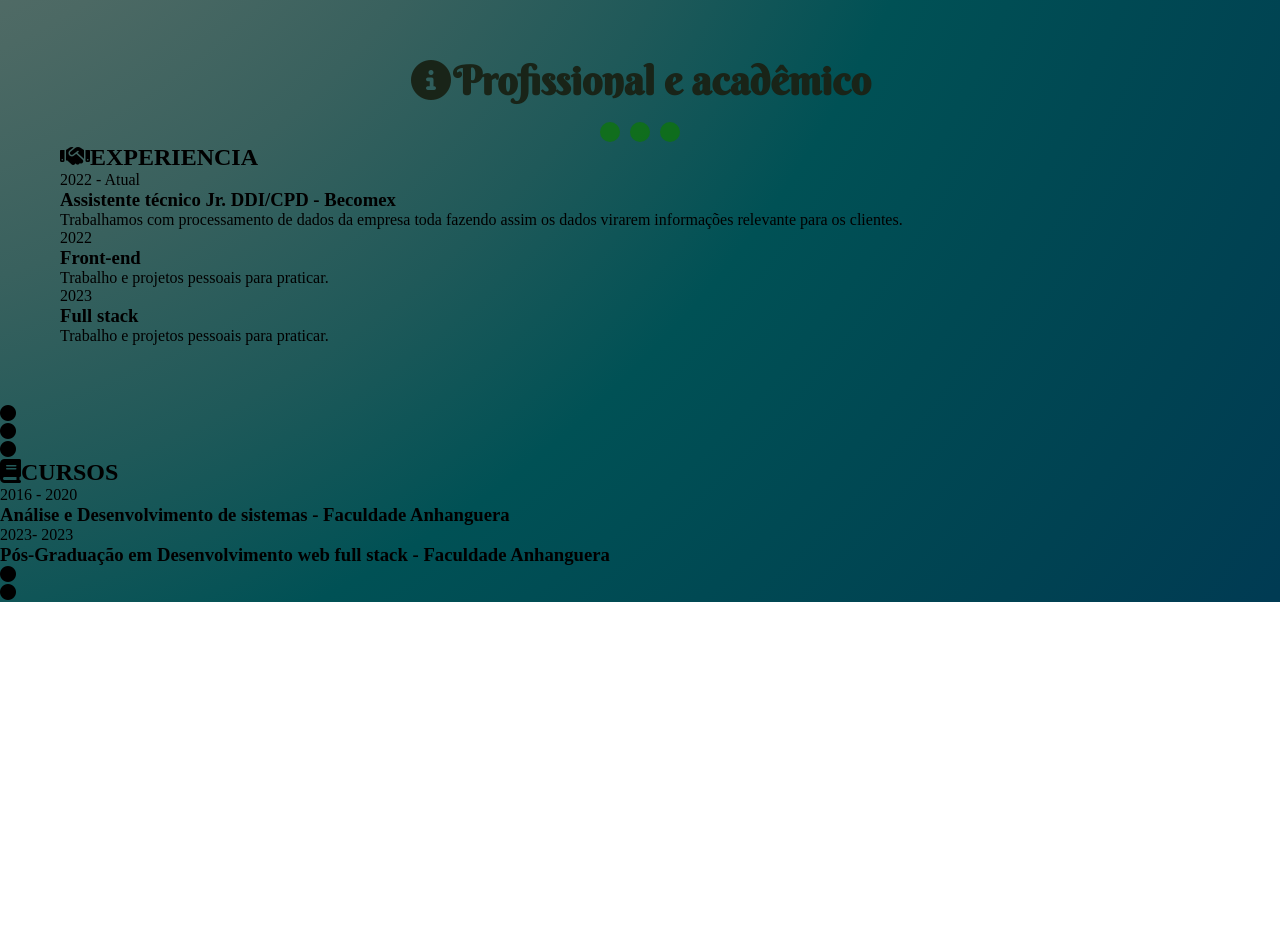
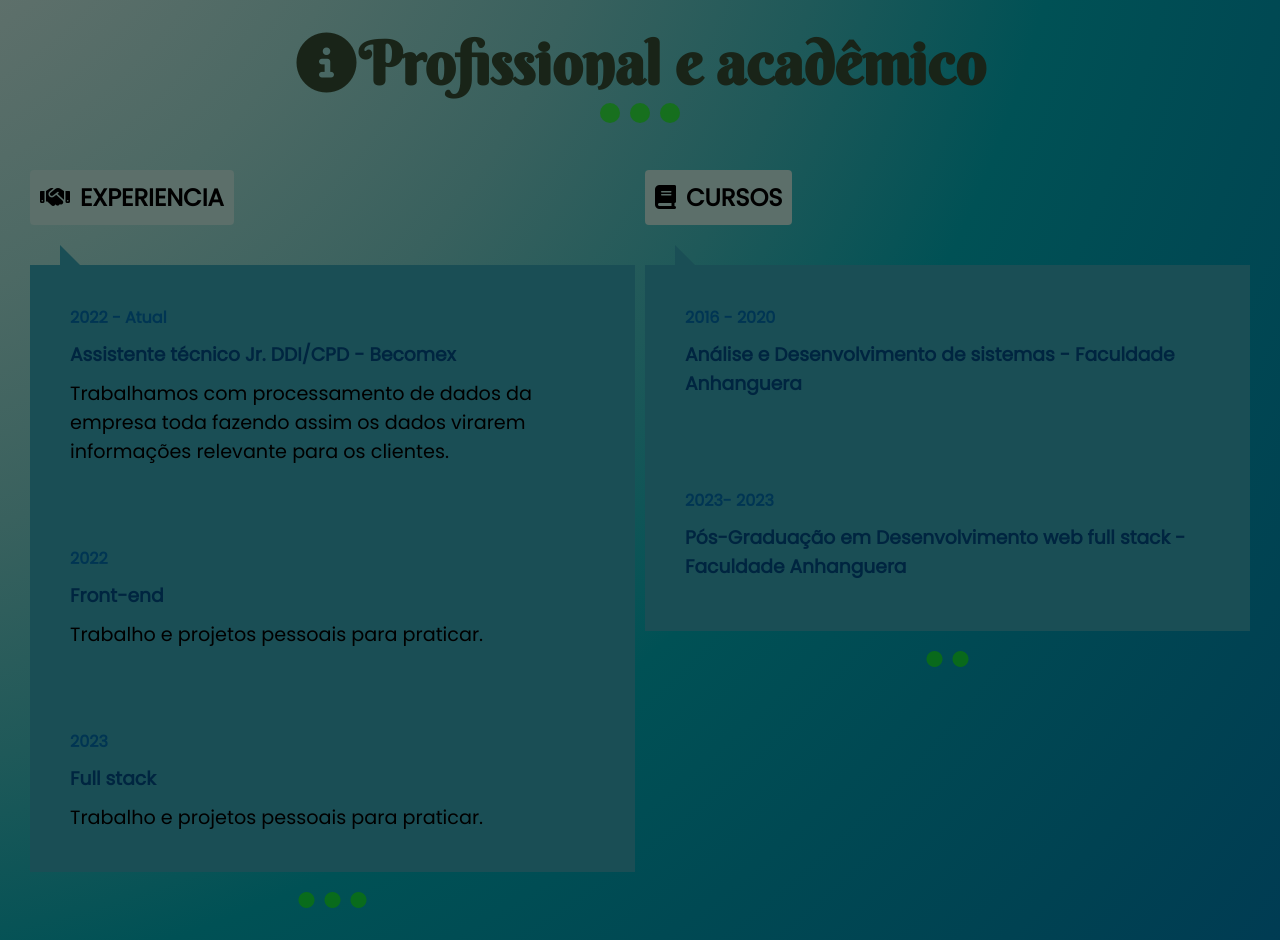
Before and after one commit to WellintonRodrigo/PortifolioWellinton, a plain HTML site: page LANDING PAGE - portfólio/index.html in a window 1280 px wide. Shown: the part 1980-2920 px from the top of the page. Before the commit the page ends 2582 px from the top, so only its background shows below. Drawn offline with Linux system fonts and the light colour scheme.

Commit message:
:lipstick: faet: continuação da seção profissão e cursos

```diff
--- a/LANDING PAGE - portfólio/asset/css/style.css
+++ b/LANDING PAGE - portfólio/asset/css/style.css
@@ -167,7 +167,7 @@ header samp{
      padding: 2px;
 }
 
-.sobre_titulo  .buttons{
+.sobre_titulo  .buttons .sobre_education{
     display: flex;
     gap: 10px;
     justify-content: center;
@@ -374,6 +374,143 @@ header samp{
     justify-content: center;
     padding: 2px;
 }
+
+/*EXPERIENCIA*/
+
+.sobre_education{
+        font-size:2.5rem;
+        color :#192418;
+        margin-bottom: 15px;
+        font-family: "Berkshire Swash", cursive;
+        text-align: center;
+}
+
+.buttons{
+    display: flex;
+    gap: 10px;
+    justify-content: center;
+    padding: 2px;
+}
+
+.resumo_generico{
+    padding:30px;
+    display: grid;
+    grid-template-columns: 1fr 1fr;
+    justify-content: center;
+    gap: 10px;
+    align-items: start;
+}
+.resumo_generico h2{
+    font-family: 'Poppins';
+    font-size: 1.5rem;
+    background-color: #5c6f6a;
+    justify-self: start;
+    padding: 10px;
+    border-radius:4px;
+}
+.resumo_generico h2 i{
+    margin-right: 10px;
+}
+
+.experiences{
+    margin-bottom: 30px;
+    grid-column: 1;
+    grid-row: 1;
+}
+.curso_sup{
+    margin-bottom: 30px;
+    grid-column: 2;
+    grid-row: 1;
+}
+
+.experience_content ul{
+    color:#0e7902ad;
+    gap: 10px;
+    display: flex;
+    cursor: pointer;
+    margin-top: 20px;
+    justify-content: center;
+}
+.resumo_generico .experience_content div{
+    background-color:#1a4e55;
+    padding: 40px;
+    position: relative;
+}
+.resumo_generico .experience_content div::before{
+    content: '';
+    border-right: 30px solid transparent;
+    border-bottom: 30px solid #1a4e55;
+    position: absolute;
+    top: -20px;
+    left:30px;
+    display: inline-block;
+}
+
+.resumo_generico .experience_content div span{
+        color:#003553;
+        font-family: 'Poppins';
+        font-weight: bold;
+}
+
+.resumo_generico .experience_content div h3{
+    font-family: 'Poppins';
+    margin:10px 0;
+    color: #002540;
+}
+
+.resumo_generico .experience_content div p{
+    color: #000;
+    font-family: 'Poppins';
+   font-size: 1.2rem;
+}
+
+/*CURSOS*/
+
+.resumo_generico .cursos_content div{
+    background-color:#1a4e55;
+    padding: 40px;
+    position: relative;
+}
+
+.cursos_content ul{
+    color:#0e7902ad;
+    gap: 10px;
+    display: flex;
+    cursor: pointer;
+    margin-top: 20px;
+    justify-content: center;
+}
+
+.resumo_generico .cursos_content div::before{
+    content: '';
+    border-right: 30px solid transparent;
+    border-bottom: 30px solid #1a4e55;
+    position: absolute;
+    top: -20px;
+    left:30px;
+    display: inline-block;
+}
+
+.resumo_generico .cursos_content div span{
+    color:#003553;
+    font-family: 'Poppins';
+    font-weight: bold;
+}
+
+.resumo_generico .cursos_content div h3{
+font-family: 'Poppins';
+margin:10px 0;
+color: #002540;
+}
+
+.resumo_generico .cursos_content div p{
+color: #000;
+font-family: 'Poppins';
+font-size: 1.2rem;
+}
+
+
+
     /*RESPONSIVIDADE*/
 
     @media(max-width:992px){
--- a/LANDING PAGE - portfólio/index.html
+++ b/LANDING PAGE - portfólio/index.html
@@ -113,8 +113,8 @@
         </section>
 
         <div class="my_resume">
-         <article aria-label="profissional_academico" class="services">
-       <div class="sobre_services">
+         <article aria-label="profissional_academico" class="education">
+       <div class="sobre_education">
           <h1><i class="fa-solid fa-circle-info"></i>Profissional e acadêmico</h1>
 
               <div class="buttons">
@@ -123,9 +123,9 @@
                 <span></span>
               </div>
             </div>
-            <div class="resume_generica">
+            <div class="resumo_generico">
 
-              <h2 class="experiencias"><i class="fa-solid fa-handshake"></i>EXPERIENCIA</h2>
+              <h2 class="experiences"><i class="fa-solid fa-handshake"></i>EXPERIENCIA</h2>
 
               <div class="experience_content">
 
@@ -134,23 +134,22 @@
                   <h3>Assistente técnico Jr. DDI/CPD - Becomex</h3>
                   <p>Trabalhamos com processamento de dados da empresa toda fazendo assim os dados virarem informações relevante para os clientes.</p>
                 </div>
+              <div>
                 <span>2022</span>
                 <h3>Front-end</h3>
                 <p>Trabalho e projetos pessoais para praticar.</p>
               </div>
-
-            </div>
-            <span>2023</span>
-            <h3>Full stack</h3>
-            <p>Trabalho e projetos pessoais para praticar.</p>
-          </div>
+                <div>
+                  <span>2023</span>
+                  <h3>Full stack</h3>
+                  <p>Trabalho e projetos pessoais para praticar.</p>
+                </div>
                 <ul>
                   <li><i class="fa-solid fa-circle"></i></li>
                   <li><i class="fa-solid fa-circle"></i></li>
                   <li><i class="fa-solid fa-circle"></i></li>
                 </ul>
               </div>
-
               <h2 class="curso_sup"><i class="fa-solid fa-book"></i>CURSOS</h2>
               <div class="cursos_content">
 
@@ -170,10 +169,12 @@
                   <li><i class="fa-solid fa-circle"></i></li>
                   <li><i class="fa-solid fa-circle"></i></li>
                 </ul>
+
               </div>
 
+            </div>
 
-            </div>
+          </div>
         </div>
 
   <script src="asset/js/script.js"></script>
```
